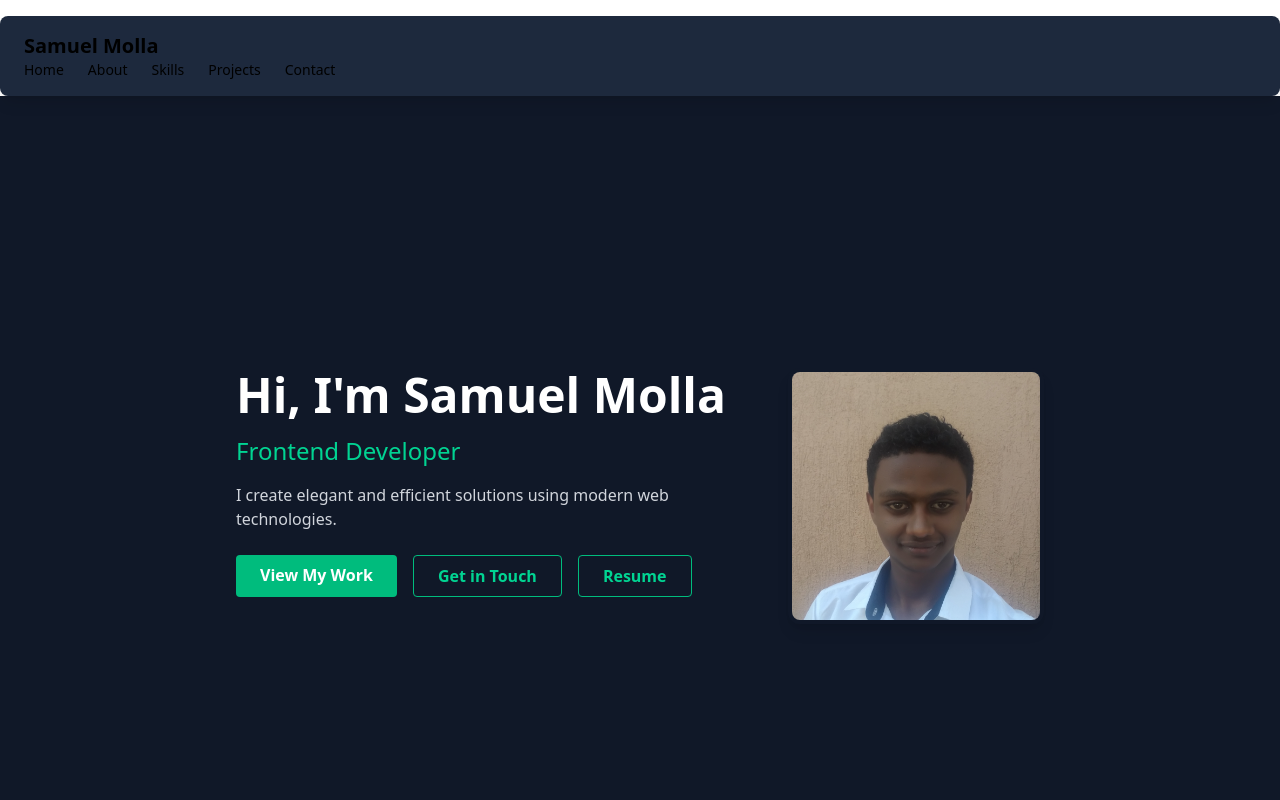
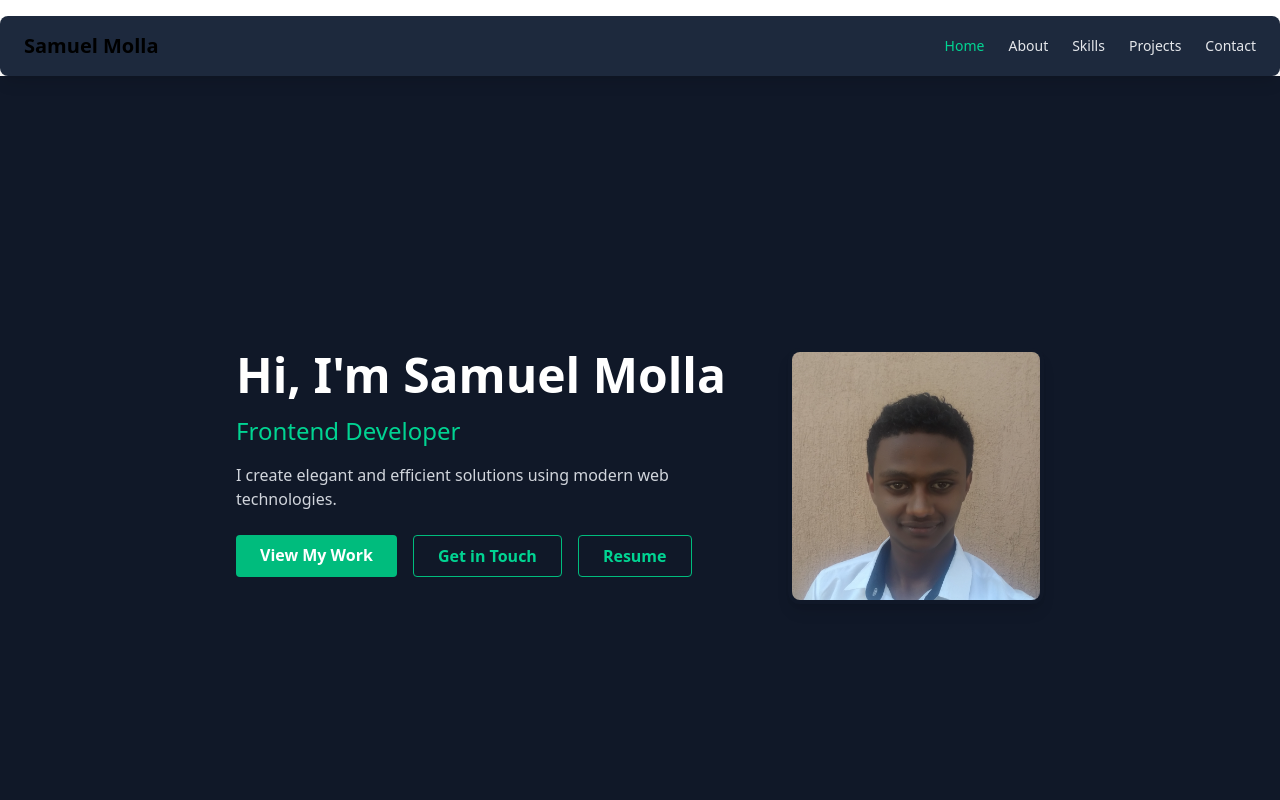
Before and after one commit to Mayufisha/Personal-Portfolio, a React (Vite) app in the folder React-Portfolio/: page / in a window 1280 px wide. Shown: the top 800 px of the page. Built offline with nearby package versions, Linux system fonts and the light colour scheme.

Commit message:
Update footer content

```diff
--- a/React-Portfolio/src/App.jsx
+++ b/React-Portfolio/src/App.jsx
@@ -1,23 +1,36 @@
-import Header from './Header'
-import Home from './Home';
-import About from './About';
-import Skills from './Skills';
-import Projects from './Projects';
-import Contact from './Contant';
-import Footer from './Footer';
+import { useState, useMemo } from "react";
+import Header from "./Header";
+import Footer from "./Footer";
+import Home from "./Home";
+import About from "./About";
+import Skills from "./Skills";
+import Projects from "./Projects";
+import Contact from "./Contact";
 
-function App() {
-  return(
+export default function App() {
+
+  const [active, setActive] = useState("home");
+
+  const sections = useMemo(
+    () => ({
+      home: Home,
+      about: About,
+      skills: Skills,
+      projects: Projects,
+      contact: Contact,
+    }),
+    []
+  );
+
+  const Section = sections[active] ?? Home;
+
+  return (
     <>
-      <Header />
-      <Home/>
-      <About />
-      <Skills />
-      <Projects />
-      <Contact />
+      <Header active={active} setActive={setActive} />
+      <main className="min-h-[70vh]">
+        <Section />
+      </main>
       <Footer />
     </>
   );
 }
-
-export default App
--- a/React-Portfolio/src/Contant.jsx
+++ b/React-Portfolio/src/Contact.jsx
@@ -36,4 +36,4 @@ function Contact(){
 </section>
     );
 };
-export default Contact;
+export default Contact
--- a/React-Portfolio/src/Footer.jsx
+++ b/React-Portfolio/src/Footer.jsx
@@ -1,7 +1,7 @@
 function Footer() {
     return (
         <footer class="bg-gray-800 text-white py-10 mt-16">
-  <div class="max-w-6xl mx-auto px-6 flex flex-col md:flex-row justify-around items-center md:items-start gap-10">
+  {/* <div class="max-w-6xl mx-auto px-6 flex flex-col md:flex-row justify-around items-center md:items-start gap-10">
     <div class="text-center md:text-left">
       <ul class="space-y-2 text-sm">
         <li><a href="#home" class="hover:text-emerald-400 transition">Home</a></li>
@@ -26,9 +26,9 @@ function Footer() {
         </a>
       </div>
     </div>
-  </div>
+  </div> */}
 
-  <div class="text-center text-sm text-gray-400 mt-10">
+  <div class="text-center text-sm text-gray-400 ">
     &copy; 2025 Samuel Molla. All Rights Reserved.
   </div>
 </footer>
--- a/React-Portfolio/src/Header.jsx
+++ b/React-Portfolio/src/Header.jsx
@@ -1,16 +1,41 @@
-function Header() {
-    return (
-        <header class="py-4 bg-slate-800 px-6 rounded-lg shadow-lg mt-4  sticky top-2 z-50">
-            <a href="#" class="text-xl font-bold hover:text-emerald-400 transition duration-300">Samuel Molla</a>
-            <nav class="nav-links hidden md:flex gap-6 text-sm font-medium" aria-label="Main navigation">
-              <a href="#home" class="hover:text-emerald-400 transition" >Home</a>
-              <a href="#about" class="hover:text-emerald-400 transition">About</a>
-              <a href="#skills" class="hover:text-emerald-400 transition" >Skills</a>
-              <a href="#projects" class="hover:text-emerald-400 transition" >Projects</a>
-              <a href="#contact" class="hover:text-emerald-400 transition" >Contact</a>
-            </nav>
-        </header>
-    );
+export default function Header({ active, setActive }) {
+  const nav = [
+    { id: "home", label: "Home" },
+    { id: "about", label: "About" },
+    { id: "skills", label: "Skills" },
+    { id: "projects", label: "Projects" },
+    { id: "contact", label: "Contact" },
+  ];
+
+  return (
+    <header className="py-4 bg-slate-800 px-6 rounded-lg shadow-lg mt-4 sticky top-2 z-50 flex justify-between items-center">
+      <button
+        onClick={() => setActive("home")}
+        className="text-xl font-bold hover:text-emerald-400 transition duration-300"
+      >
+        Samuel Molla
+      </button>
+
+      <nav
+        className="nav-links hidden md:flex gap-6 text-sm font-medium"
+        aria-label="Main navigation"
+      >
+        {nav.map((item) => {
+          const isActive = active === item.id;
+          return (
+            <button
+              key={item.id}
+              onClick={() => setActive(item.id)}
+              className={
+                "hover:text-emerald-400 transition " +
+                (isActive ? "text-emerald-400" : "text-gray-200")
+              }
+            >
+              {item.label}
+            </button>
+          );
+        })}
+      </nav>
+    </header>
+  );
 }
-
-export default Header
```
